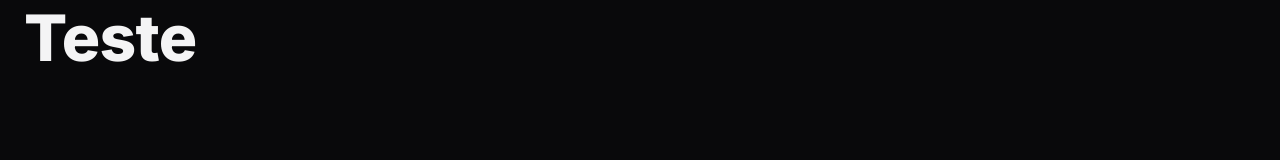
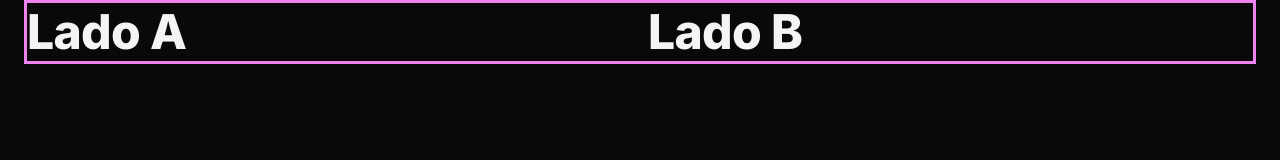
Before and after one commit to matiusbv/Landing-Page-de-Aplicativo, a plain HTML site: page index.html in a window 1280 px wide. Drawn offline with Linux system fonts and the light colour scheme.

Commit message:
5.0 Adicionando classes utilitárias parte 2

```diff
--- a/index.html
+++ b/index.html
@@ -12,8 +12,9 @@
 </head>
 <body>
   <header>
-    <div class="container">
-      <h1>Teste</h1>
+    <div class="container even-columns">
+      <h2>Lado A</h2>
+      <h2>Lado B</h2>
     </div>
   </header>
 </body>
--- a/styles/global.css
+++ b/styles/global.css
@@ -30,6 +30,10 @@
   --fs-lg: 1.25rem;
   --fs-xl: 1.5rem;
   --fs-2xl: 2.5rem;
+
+  --py-base: 1rem;
+  --py-lg: 1.5rem;
+  --py-xl: 3rem;
 
   --px-lg: 1.5rem;
 }
@@ -80,5 +84,9 @@ ul[role='list'] {
     --fs-lg: 2rem;
     --fs-xl: 3rem;
     --fs-2xl: 4rem;
+
+    --py-base: 1.5rem;
+    --py-lg: 2.5rem;
+    --py-xl: 5rem;
   }
 }
--- a/styles/utility.css
+++ b/styles/utility.css
@@ -1,12 +1,44 @@
+.py-base {
+  padding-block: var(--py-base);
+}
+.py-lg {
+  padding-block: var(--py-lg);
+}
+.py-xl {
+  padding-block: var(--py-xl);
+}
+.px-lg {
+  padding-block: var(--px-lg);
+}
+
 .container {
   --max-width: 375px;
   width: min(var(--max-width), 100% - var(--px-lg) * 2);
   margin-inline: auto;
+  border: solid violet;
 
+}
+
+.desktop-only {
+  display: none;
+}
+
+.even-columns {
+  display: grid;
+  gap: 1rem;
 }
 
 @media (width >= 80em) {
   .container {
     --max-width: 80rem;
   }
+
+  .desktop-only {
+    display: initial;
+  }
+
+  .even-columns {
+    grid-auto-flow: column;
+    grid-auto-columns: 1fr;
+  }
 }
```
